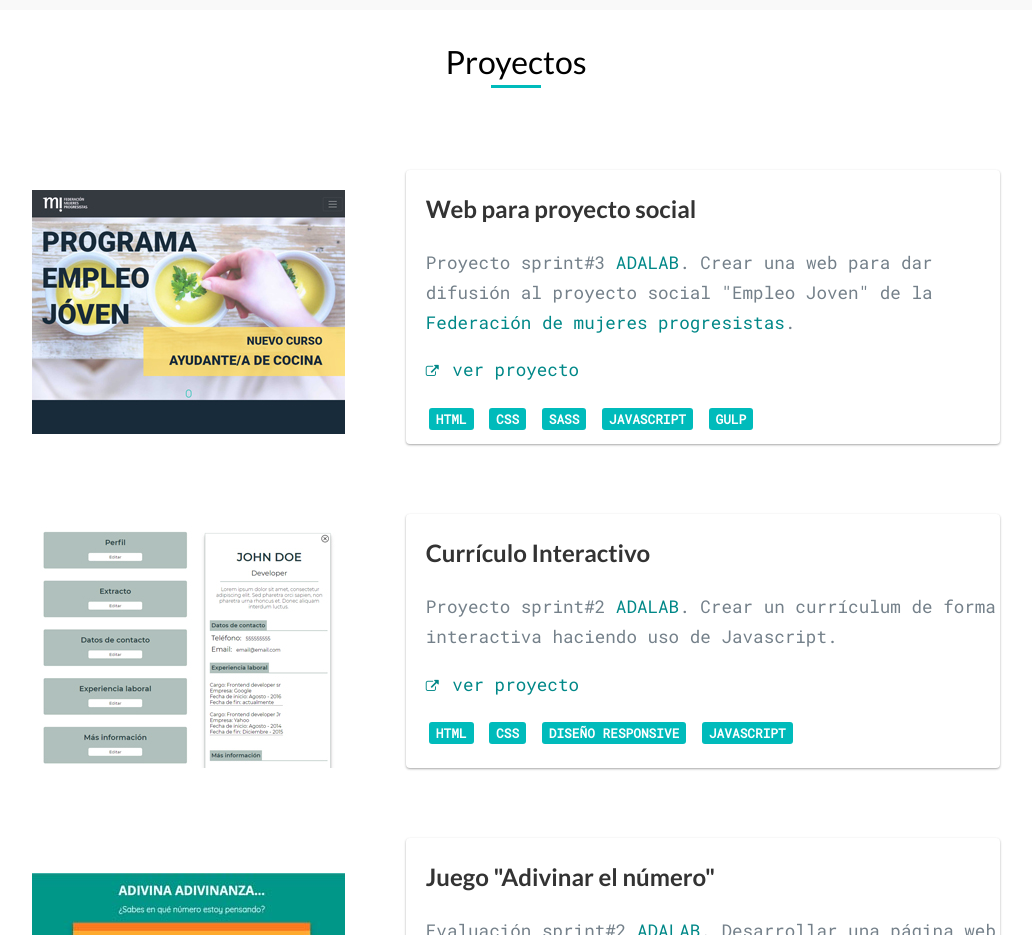
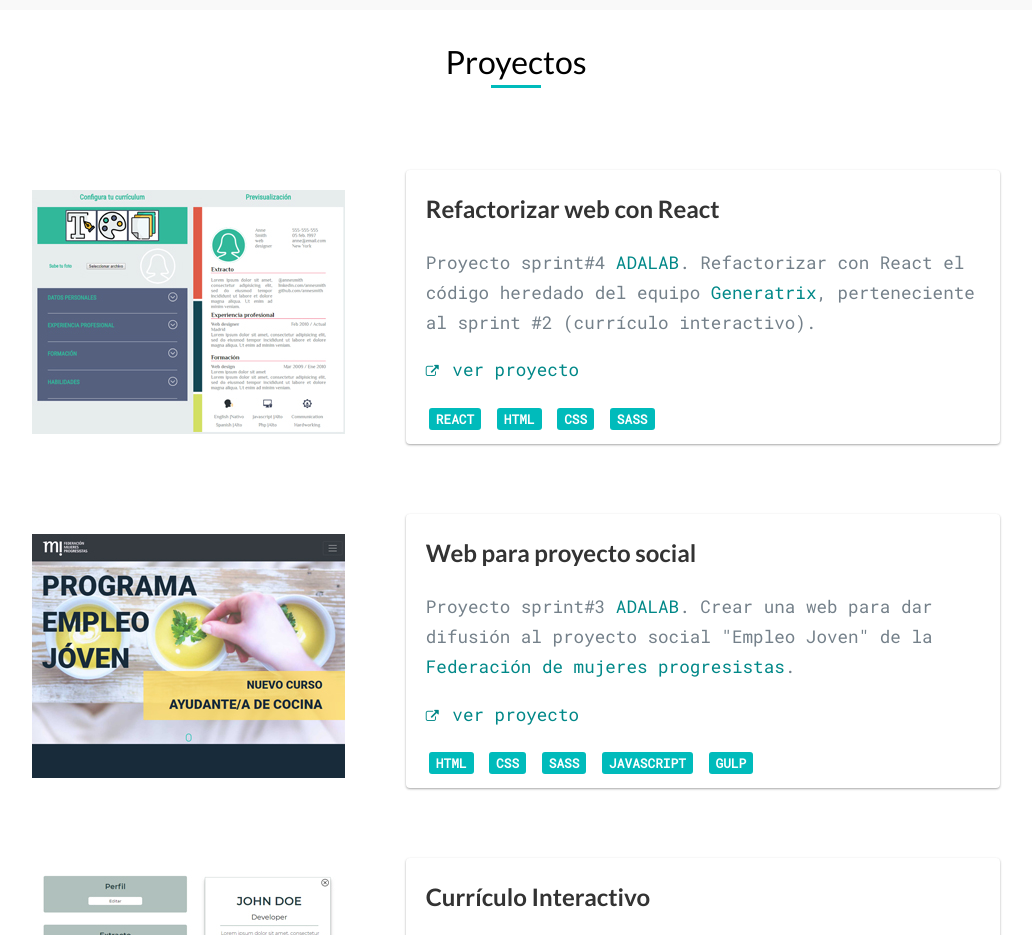
Before and after one commit to mariav53/mariav53.github.io, a website: page index.html in a window 1280 px wide. Shown: the part 1320-2255 px from the top of the page, without its empty margins (124-1156 px from the left). Drawn offline with nearby package versions, Linux system fonts and the light colour scheme; a web font is replaced by a local one.

Commit message:
added new project

```diff
--- a/index.html
+++ b/index.html
@@ -61,6 +61,25 @@
 
 		<div id="projects">
 			<h2 class="heading">Proyectos</h2>
+			<div class="projects__item">
+				<div class="column__left">
+					<div>
+						<img src="images/project_react_resume.jpg" class="project__photo">
+					</div>
+				</div>
+				<div class="column__right">
+					<h3>Refactorizar web con React</h3>
+					<p>Proyecto sprint#4 <a href="http://adalab.es" target="_blank">ADALAB</a>. Refactorizar con React el código heredado del equipo <a href="https://github.com/Adalab/clarke-s2-generatrix" target="_blank">Generatrix</a>, perteneciente al sprint #2 (currículo interactivo).</p>
+					<p class="viewProject"><a href="https://adalab.github.io/clarke-s4-genera3.0/" target="_blank"><i class="fa fa-external-link" aria-hidden="true"></i> ver proyecto</a></p>
+					<div class="tags">
+						<span class="tag">REACT</span>
+						<span class="tag">HTML</span>
+						<span class="tag">CSS</span>
+						<span class="tag">SASS</span>
+					</div>
+				</div>
+			</div>
+
 			<div class="projects__item">
 				<div class="column__left">
 					<div>
--- a/scss/styles.scss
+++ b/scss/styles.scss
@@ -195,8 +195,7 @@ footer {
 
   a {
     display: block;
-    color: $base-color-yellow;
-    padding: 10px;
+      padding: 10px;
 		&:hover {
     	color: $base-color;
   	}
@@ -347,7 +346,6 @@ footer {
     width: 35px;
     height: 35px;
     border-radius: 50%;
-    border: 3px solid $base-color-yellow;
     text-align:center;
   }
 
@@ -827,7 +825,6 @@ i.fa.fa-external-link {
   button {
     display: block;
     width: 100%;
-    background:$base-color-yellow;
     border-radius: 4px;
     padding: 5px 10px;
     border: none;
```
Also changed, not shown: images/project_react_resume.jpg (added).
